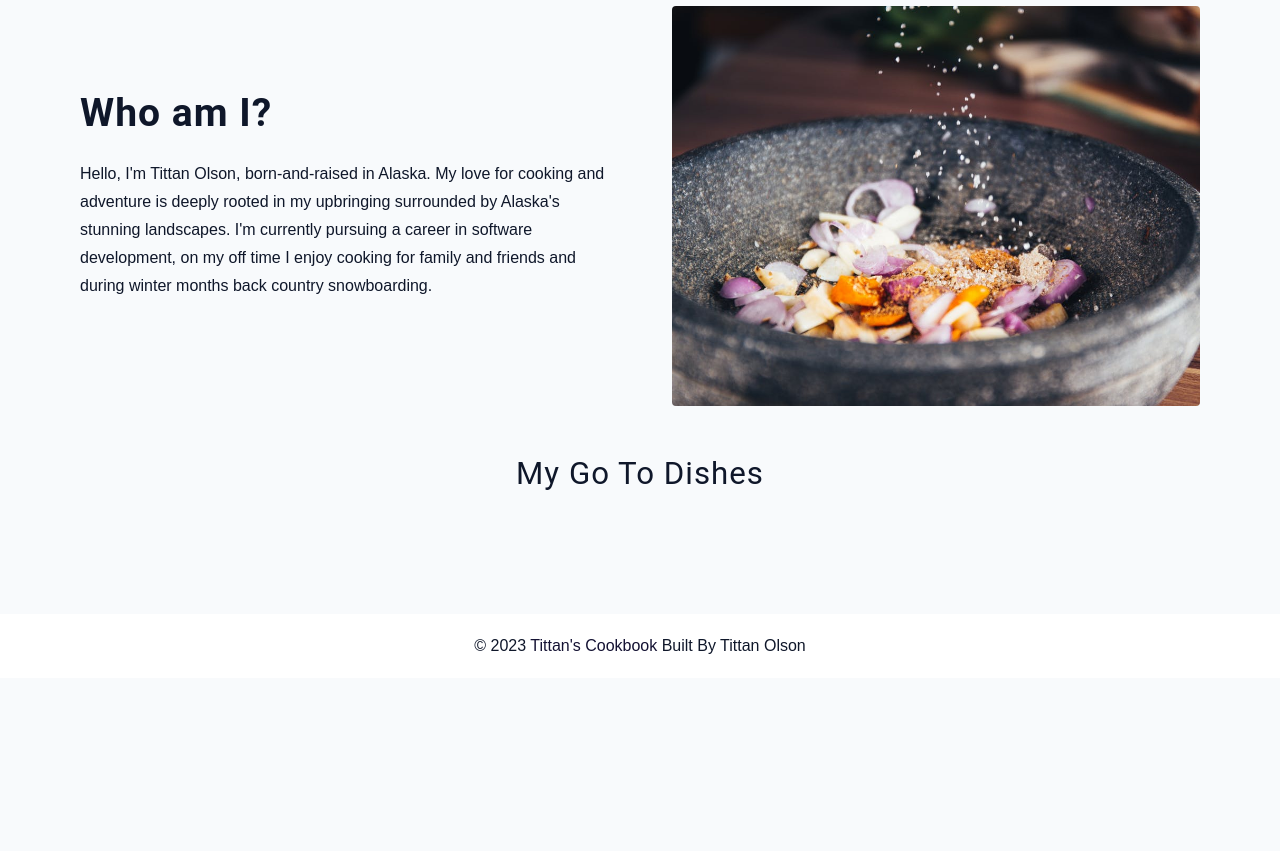
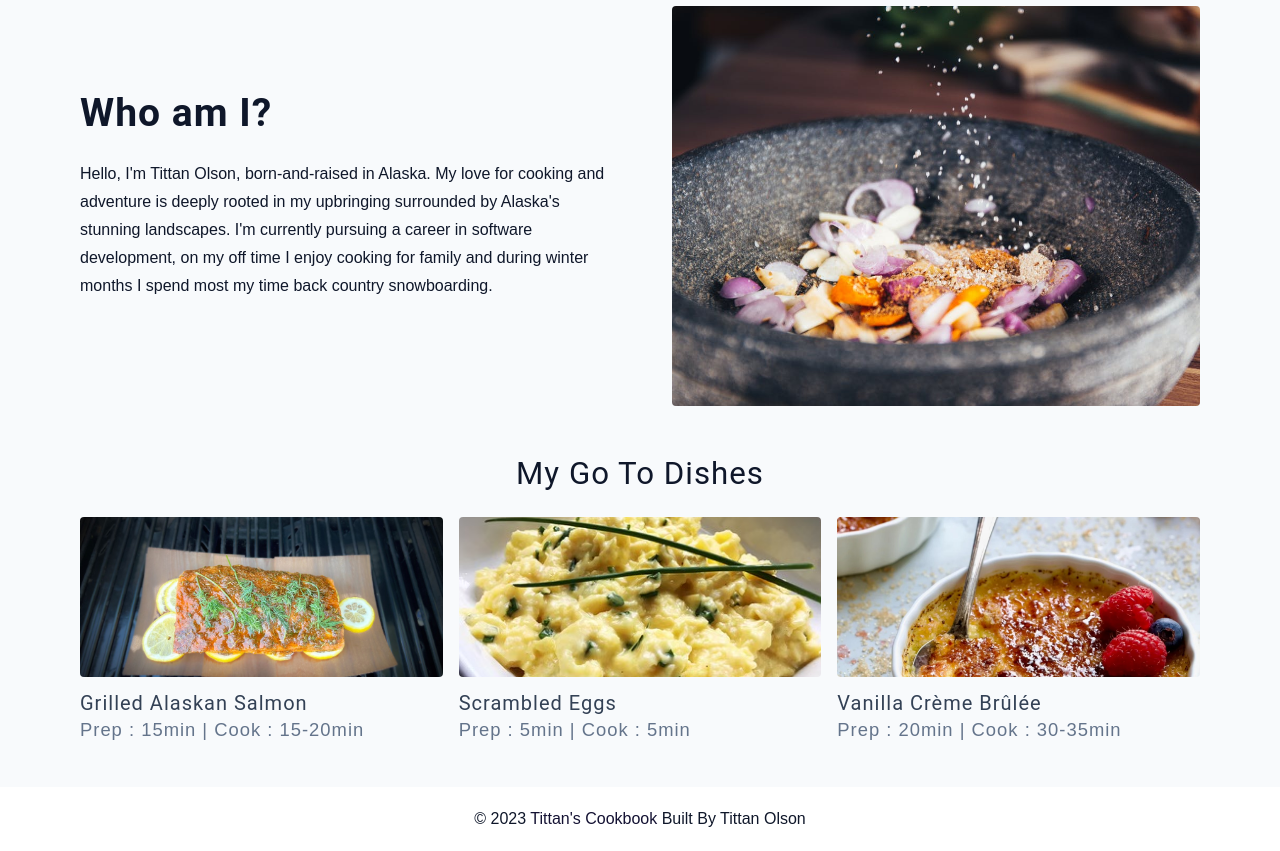
Before and after one commit to Tdrizz/cookbookwebsite, a plain HTML site: page about.html in a window 1280 px wide. Shown: the part 122-973 px from the top of the page. Before the commit the page ends 800 px from the top, so only its background shows below. Drawn offline with Linux system fonts and the light colour scheme.

Commit message:
Add info to about.html

```diff
--- a/about.html
+++ b/about.html
@@ -44,7 +44,7 @@
         <article>
           <h2>Who am I?</h2>
           <p>
-           Hello, I'm Tittan Olson, born-and-raised in Alaska. My love for cooking and adventure is deeply rooted in my upbringing surrounded by Alaska's stunning landscapes. I'm currently pursuing a career in software development, on my off time I enjoy cooking for family and friends and during winter months back country snowboarding.
+           Hello, I'm Tittan Olson, born-and-raised in Alaska. My love for cooking and adventure is deeply rooted in my upbringing surrounded by Alaska's stunning landscapes. I'm currently pursuing a career in software development, on my off time I enjoy cooking for family and during winter months I spend most my time back country snowboarding.
           </p>
           <p>
 
@@ -60,6 +60,29 @@
       <section class="featured-recipes">
         <h3 class="featured-title">My go to dishes</h3>
         <div class="recipes-list">
+        <!-- Recipes List  -->
+          <!--single recipe-->
+          <a id="entree" href="./grilledsalmon.html" class="recipe">
+            <img src="./assets/recipes/recipe4.jpeg" alt="food" class="img recipe-img"/>
+            <h5>Grilled Alaskan Salmon</h5>
+            <p>Prep : 15min | Cook : 15-20min</p>
+          </a>
+          <!--end of single recipe-->
+            <!--single recipe-->
+          <a id="breakfast" href="./scrambledeggs.html" class="recipe">
+            <img src="./assets/recipes/recipe1.jpeg" alt="food" class="img recipe-img"/>
+            <h5>Scrambled Eggs</h5>
+            <p>Prep : 5min | Cook : 5min</p>
+          </a>
+          <!--end of single recipe-->
+            <!--Dessert recipe-->
+          <a id="dessert" href="./cremebrulee.html" class="recipe">
+            <img src="./assets/recipes/recipe7.jpeg" alt="food" class="img recipe-img"/>
+            <h5>Vanilla Crème Brûlée</h5>
+            <p>Prep : 20min | Cook : 30-35min</p>
+          </a>
+          <!--end of single recipe-->
+        <!-- End of Recipes List -->
         </div>
       </section>
     </main>
```
